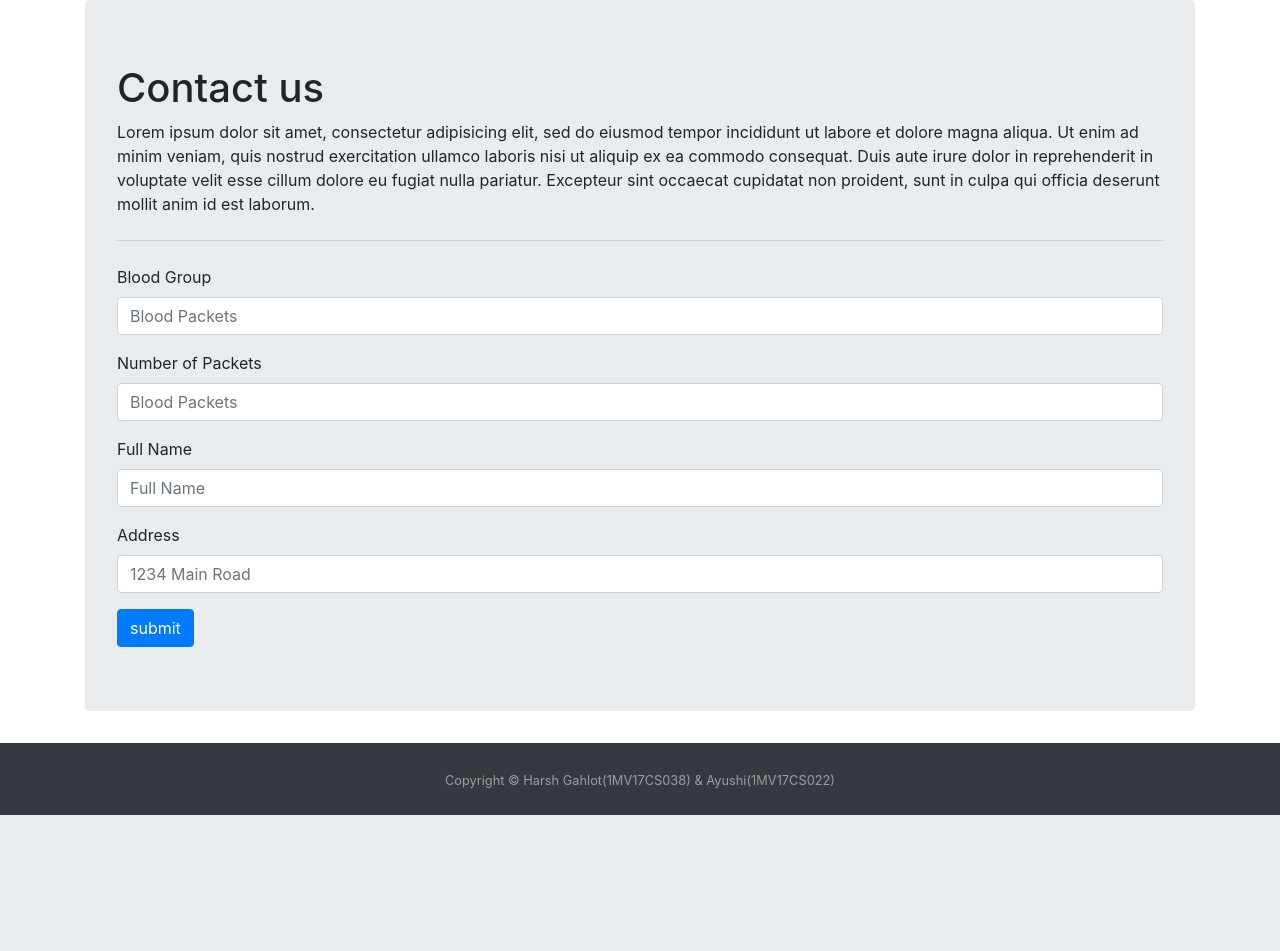
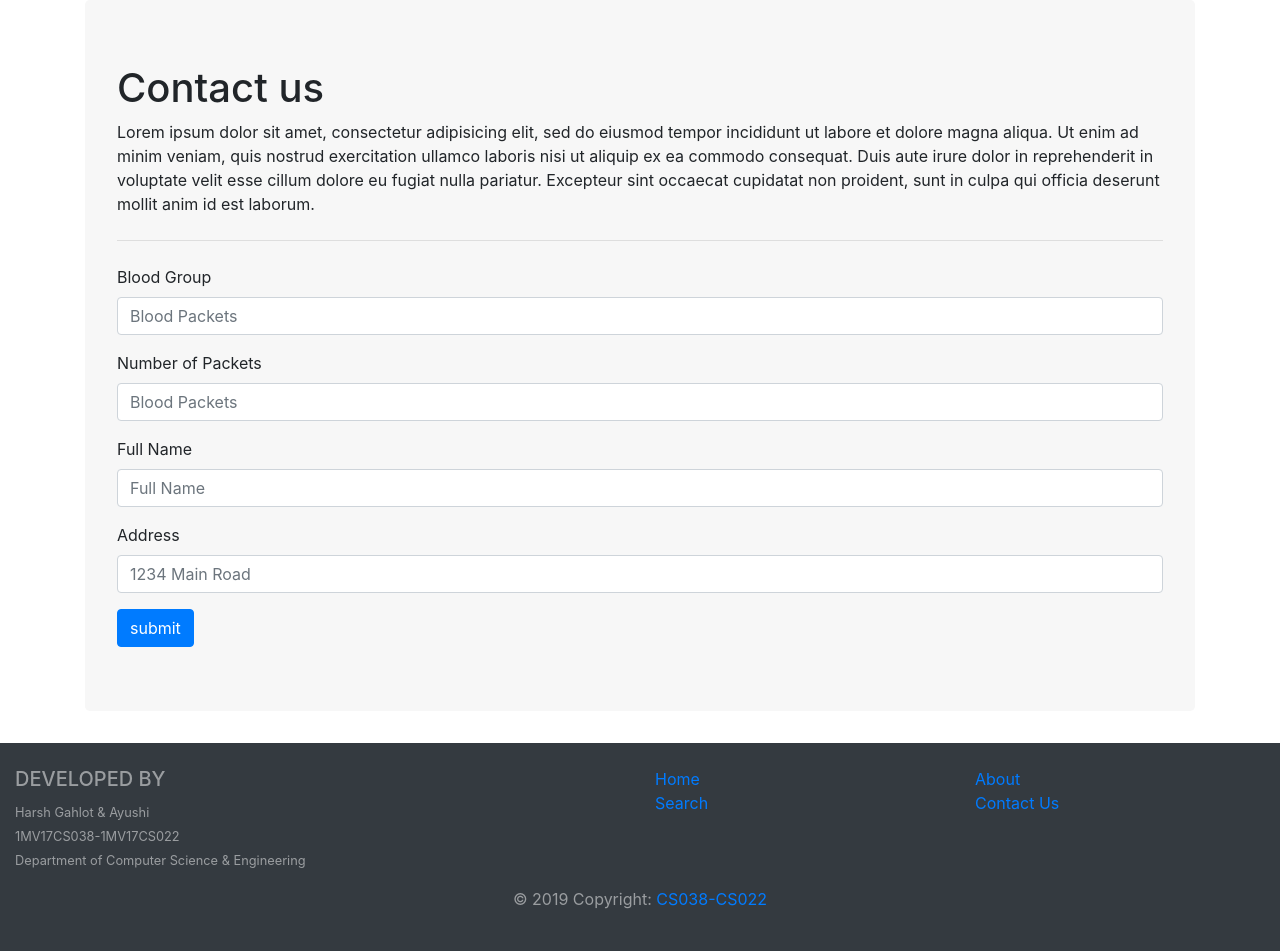
Before and after one commit to Euno257/Blood-Bank-Management-System, a Flask app: page /contact in a window 1280 px wide. Shown: the part 56-1007 px from the top of the page. Before the commit the page ends 871 px from the top, so only its background shows below. Run offline with Flask 2, Linux system fonts and the light colour scheme; some libraries are stand-ins or nearby versions.

Commit message:
jumbotron changed(#20)

```diff
--- a/templates/bloodform.html
+++ b/templates/bloodform.html
@@ -1,7 +1,7 @@
 {% extends 'layout.html' %}
 
 {% block body %}
-<div class="jumbotron">
+<div class="jumbotron"style="background-color:#f7f7f7;">
   <h1>Blood details here. </h1>
   <hr class="my-4">
   <form action="" method="POST">
--- a/templates/contact.html
+++ b/templates/contact.html
@@ -1,7 +1,7 @@
 {% extends 'layout.html' %}
 
 {% block body %}
-  <div class="jumbotron text-centre">
+  <div class="jumbotron text-centre" style="background-color:#f7f7f7;">
     <h1>Contact us </h1>
     <p>Lorem ipsum dolor sit amet, consectetur adipisicing elit, sed do eiusmod tempor incididunt ut labore et dolore magna aliqua. Ut enim ad minim veniam, quis nostrud exercitation ullamco laboris nisi ut aliquip ex ea commodo consequat. Duis aute irure dolor in reprehenderit in voluptate velit esse cillum dolore eu fugiat nulla pariatur. Excepteur sint occaecat cupidatat non proident, sunt in culpa qui officia deserunt mollit anim id est laborum.</p>
     <hr class="my-4">
--- a/templates/dashboard.html
+++ b/templates/dashboard.html
@@ -1,7 +1,7 @@
 {% extends 'layout.html' %}
 
 {% block body %}
-<div class="jumbotron">
+<div class="jumbotron"style="background-color:#f7f7f7;">
 <h1>Welcome {{session.e_id}}</small> </h1>
 <hr class="my-4">
 <table class="table table-striped">
--- a/templates/donate.html
+++ b/templates/donate.html
@@ -1,7 +1,7 @@
 {% extends 'layout.html' %}
 
 {% block body %}
-<div class="jumbotron">
+<div class="jumbotron" style="background-color:#f7f7f7;">
   <h1>Add donor details here. </h1>
   <hr class="my-4">
   <form action="" method="POST">
--- a/templates/donorlogs.html
+++ b/templates/donorlogs.html
@@ -1,7 +1,7 @@
 {% extends 'layout.html' %}
 
 {% block body %}
-<div class="jumbotron">
+<div class="jumbotron"style="background-color:#f7f7f7;">
   <h1>Donors List</h1>
   <hr class="my-4">
   <table class="table table-striped">
--- a/templates/home.html
+++ b/templates/home.html
@@ -3,7 +3,7 @@
 {% block body %}
 
 
-<div class="jumbotron text-centre">
+<div class="jumbotron text-centre" style="background-color:#f7f7f7;">
   <h1>Welcome to Blood-Bank Monitoring System</h1>
   <img src="{{url_for('static',filename='images.jpeg')}}" alt="Donate blood" width="1050" height="250" style="padding:15px;">
   <p>Most people are able to give blood, but only 4% actually do. You can donate blood if you:
--- a/templates/layout.html
+++ b/templates/layout.html
@@ -15,10 +15,65 @@
   <script src="https://stackpath.bootstrapcdn.com/bootstrap/4.3.1/js/bootstrap.min.js">
 
   </script>
-  <footer id="sticky-footer" class="py-4 bg-dark text-white-50" style="background-color:#932007">
+  <!-- Footer -->
+<footer class="py-4 bg-dark text-white-50">
+  <!-- Footer Links -->
+  <div class="container-fluid text-center text-md-left">
+    <!-- Grid row -->
+    <div class="row">
+      <!-- Grid column -->
+      <div class="col-md-6 mt-md-0 mt-3">
+        <!-- Content -->
+        <h5 class="text-uppercase">Developed by</h5>
+        <small>Harsh Gahlot & Ayushi</small>
+        <br>
+        <small>1MV17CS038-1MV17CS022</small>
+        <br>
+        <small>Department of Computer Science & Engineering</small>
+      </div>
+      <!-- Grid column -->
+      <hr class="clearfix w-100 d-md-none pb-3">
+      <!-- Grid column -->
+      <div class="col-md-3 mb-md-0 mb-3">
+        <ul class="list-unstyled">
+          <li>
+            <a href="/">Home</a>
+          </li>
+          <li>
+            <a href="/">Search</a>
+          </li>
+        </ul>
+
+      </div>
+      <!-- Grid column -->
+      <!-- Grid column -->
+      <div class="col-md-3 mb-md-0 mb-3">
+        <ul class="list-unstyled">
+          <li>
+            <a href="#!">About</a>
+          </li>
+          <li>
+            <a href="/contact">Contact Us</a>
+          </li>
+        </ul>
+      </div>
+      <!-- Grid column -->
+    </div>
+    <!-- Grid row -->
+  </div>
+  <!-- Footer Links -->
+  <!-- Copyright -->
+  <div class="footer-copyright text-center py-3">© 2019 Copyright:
+    <a href="#"> CS038-CS022</a>
+  </div>
+  <!-- Copyright -->
+
+</footer>
+<!-- Footer -->
+  <!-- <footer id="sticky-footer" class="py-4 bg-dark text-white-50" style="background-color:#932007">
     <div class="container text-center">
       <small>Copyright &copy; Harsh Gahlot(1MV17CS038) & Ayushi(1MV17CS022)</small>
     </div>
-  </footer>
+  </footer> -->
   </body>
 </html>
--- a/templates/login.html
+++ b/templates/login.html
@@ -1,7 +1,7 @@
 {% extends 'layout.html' %}
 
 {% block body %}
-<div class="jumbotron">
+<div class="jumbotron"style="background-color:#f7f7f7;">
   <h1>Login</h1>
   <form action="" method="POST">
     <div class="form-group">
--- a/templates/notification.html
+++ b/templates/notification.html
@@ -1,7 +1,7 @@
 {% extends 'layout.html'%}
 
 {% block body %}
-<div class="jumbotron">
+<div class="jumbotron"style="background-color:#f7f7f7;">
   <h1>Blood Requests</h1>
   <hr class="my-4">
   <table class="table table-striped">
--- a/templates/register.html
+++ b/templates/register.html
@@ -1,7 +1,7 @@
 {% extends 'layout.html' %}
 
 {% block body %}
-<div class="jumbotron">
+<div class="jumbotron"style="background-color:#f7f7f7;">
   <h1>Register</h1>
   {% from 'includes/_formhelpers.html' import render_field %}
   <form action="" method="POST">
```
